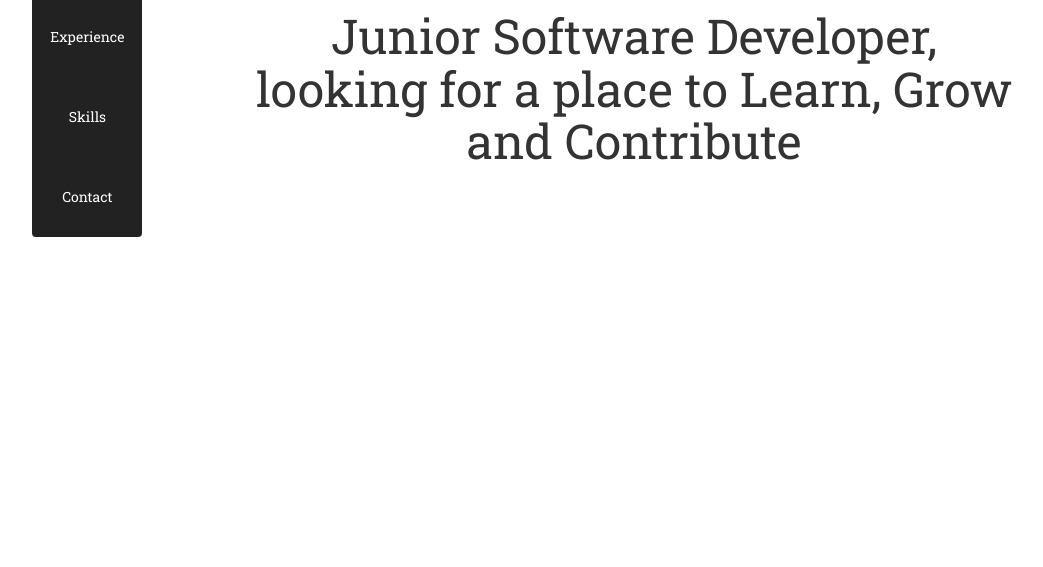
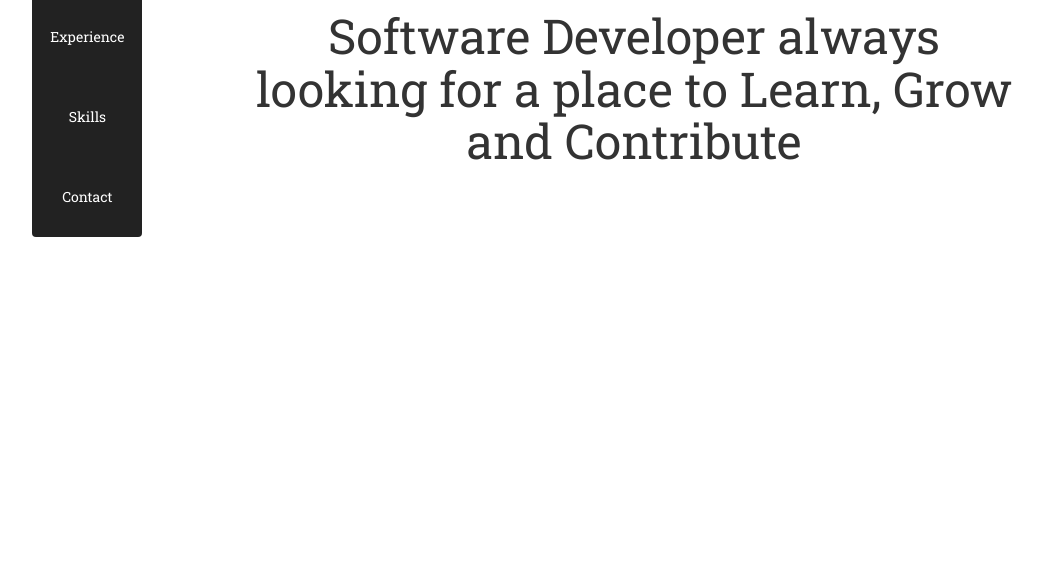
Before and after one commit to IvanVucetic/ivanvucetic.github.io, a plain HTML site: page index.html in a window 1280 px wide. Shown: the part 233-800 px from the top of the page, without its empty margins (6-1049 px from the left). Drawn offline with nearby package versions, Linux system fonts and the light colour scheme.

Commit message:
remove junior from description

```diff
--- a/index.html
+++ b/index.html
@@ -41,7 +41,7 @@
   <section class="row" id="title-row"> <!-- title -->
     <div class="col-md-12" id="title">
       <h3>Hello World, I'm <a href="https://www.linkedin.com/in/vuceticivan/" target="_blank">Ivan Vučetić</a></h3>
-      <h3>Junior Software Developer, looking for a place to Learn, Grow and Contribute
+      <h3>Software Developer always looking for a place to Learn, Grow and Contribute
     </div>
   </section>  <!-- end title -->
 
```
